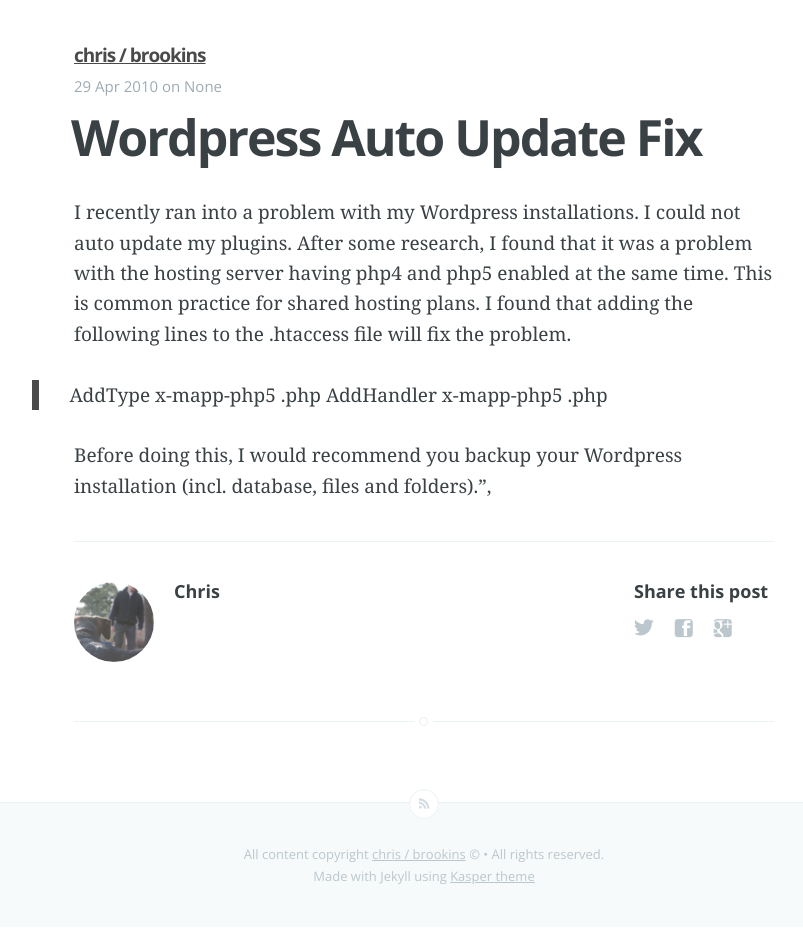
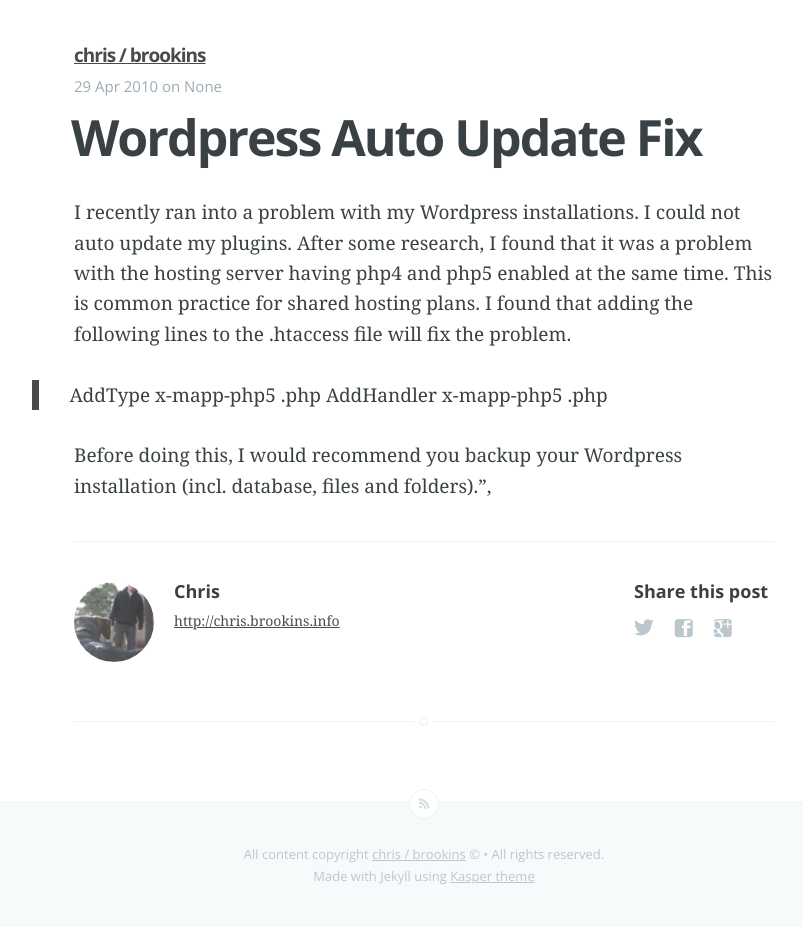
Before and after one commit to cbrookins/cbrookins.github.io, a Jekyll site: the page built from _posts/2010-04-29-Wordpress-Auto-Update-Fix.markdown, in a window 1280 px wide. Shown: the whole page, without its empty margins (216-1019 px from the left). Built offline with Jekyll 4.4.1, drawn with Linux system fonts in a browser that asks for light colours; Markdown is read by kramdown in place of the engine named in the settings; some of the changed lines change nothing that is shown.

Commit message:
Update post.html

```diff
--- a/_layouts/post.html
+++ b/_layouts/post.html
@@ -54,7 +54,7 @@
                     	<h4> {{ site.author }} </h4>
                     	<!-- Author Bio -->
                     	<p>
-                    		<a href="http://chris.brookins.info"></a>
+                    		<a href="http://chris.brookins.info">http://chris.brookins.info</a>
                     	</p>
                     </article>
                 </section>
```
